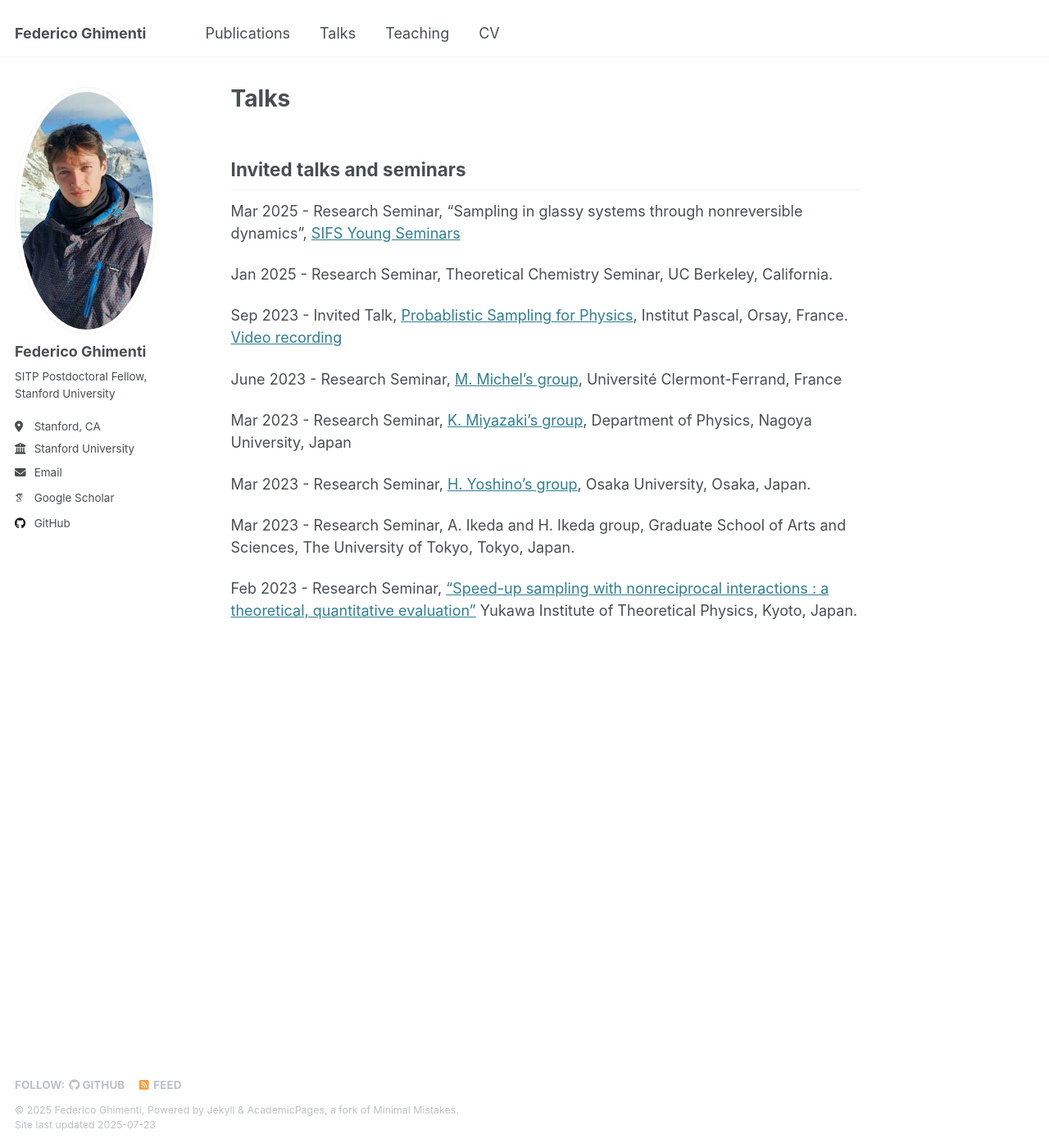
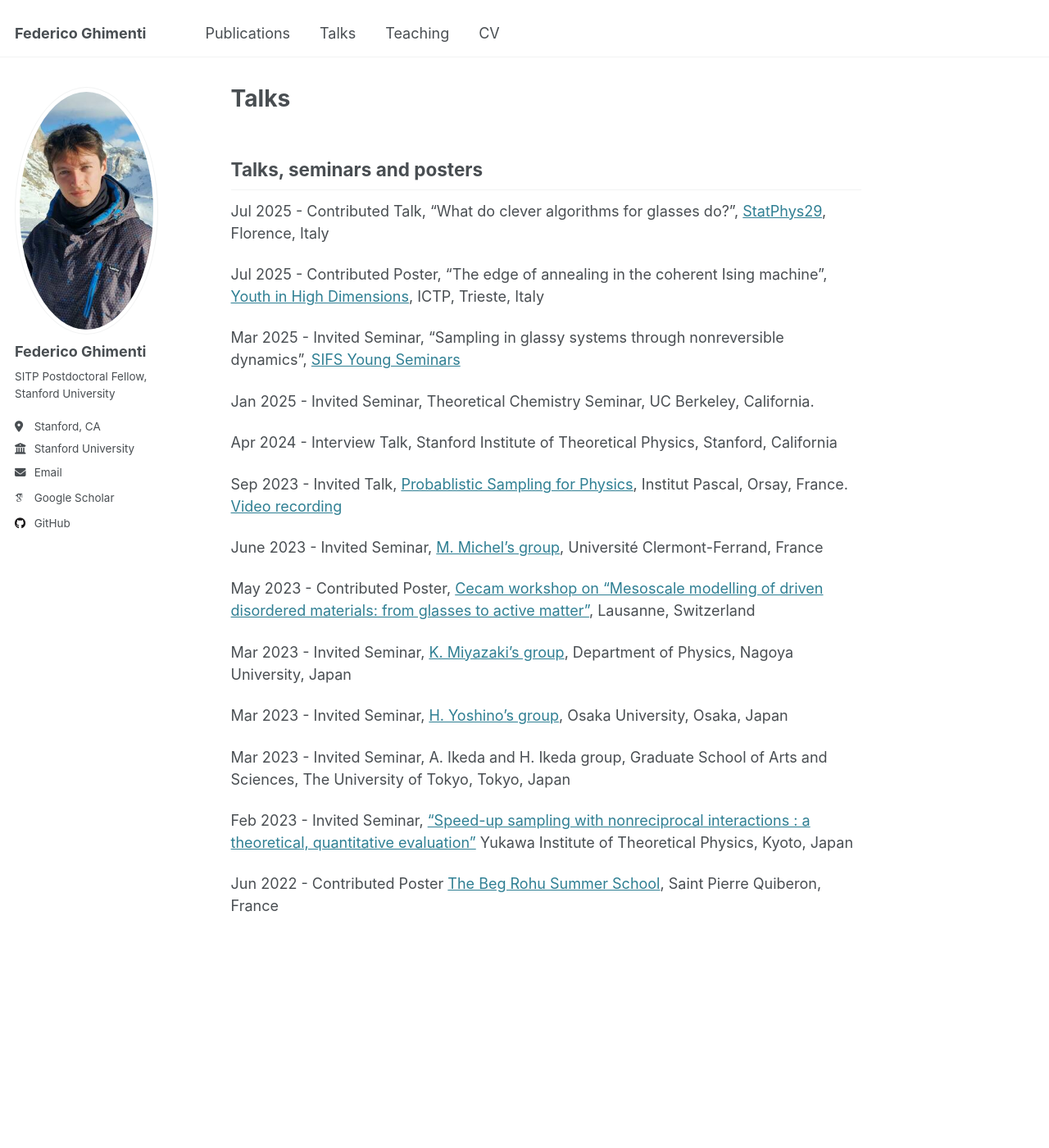
Before and after one commit to FedericoGhimenti/FedericoGhimenti.github.io, a Jekyll site: the page built from _pages/talks.md, in a window 1280 px wide and 1400 px high. Shown: the whole window at 82% size. Built offline with Jekyll 4.4.1, drawn with Linux system fonts in a browser that asks for light colours; some web fonts are replaced.

Commit message:
Talks updated

```diff
--- a/_pages/talks.md
+++ b/_pages/talks.md
@@ -4,20 +4,30 @@ title: "Talks"
 author_profile: true
 ---
 
-## Invited talks and seminars
+## Talks, seminars and posters
 
-Mar 2025 - Research Seminar, "Sampling in glassy systems through nonreversible dynamics", [SIFS Young Seminars](https://www.fisicastatistica.org/young-seminars-sifs)
+Jul 2025 - Contributed Talk, "What do clever algorithms for glasses do?", [StatPhys29](https://statphys29.org/), Florence, Italy
 
-Jan 2025 - Research Seminar, Theoretical Chemistry Seminar, UC Berkeley, California.
+Jul 2025 - Contributed Poster, "The edge of annealing in the coherent Ising machine", [Youth in High Dimensions](https://indico.ictp.it/event/10849), ICTP, Trieste, Italy
+
+Mar 2025 - Invited Seminar, "Sampling in glassy systems through nonreversible dynamics", [SIFS Young Seminars](https://www.fisicastatistica.org/young-seminars-sifs)
+
+Jan 2025 - Invited Seminar, Theoretical Chemistry Seminar, UC Berkeley, California.
+
+Apr 2024 - Interview Talk, Stanford Institute of Theoretical Physics, Stanford, California
 
 Sep 2023 - Invited Talk, [Probablistic Sampling for Physics](https://indico.ijclab.in2p3.fr/event/9042/contributions/31163/), Institut Pascal, Orsay, France. [Video recording](https://www.youtube.com/watch?v=JvF9o2prTcE)
 
-June 2023 - Research Seminar, [M. Michel's group](http://manon-michel.perso.math.cnrs.fr/), Université Clermont-Ferrand, France
+June 2023 - Invited Seminar, [M. Michel's group](http://manon-michel.perso.math.cnrs.fr/), Université Clermont-Ferrand, France
 
-Mar 2023 - Research Seminar, [K. Miyazaki's group](https://www.r.phys.nagoya-u.ac.jp/index-e.shtml), Department of Physics, Nagoya University, Japan
+May 2023 - Contributed Poster, [Cecam workshop on "Mesoscale modelling of driven disordered materials: from glasses to active matter"](https://www.cecam.org/workshop-details/1206), Lausanne, Switzerland
 
-Mar 2023 - Research Seminar, [H. Yoshino's group](http://www.cp.cmc.osaka-u.ac.jp/~yoshino/index-eng.html), Osaka University, Osaka, Japan.
+Mar 2023 - Invited Seminar, [K. Miyazaki's group](https://www.r.phys.nagoya-u.ac.jp/index-e.shtml), Department of Physics, Nagoya University, Japan
 
-Mar 2023 - Research Seminar, A. Ikeda and H. Ikeda group, Graduate School of Arts and Sciences, The University of Tokyo, Tokyo, Japan.
+Mar 2023 - Invited Seminar, [H. Yoshino's group](http://www.cp.cmc.osaka-u.ac.jp/~yoshino/index-eng.html), Osaka University, Osaka, Japan
 
-Feb 2023 - Research Seminar, ["Speed-up sampling with nonreciprocal interactions : a theoretical, quantitative evaluation"](https://www.yukawa.kyoto-u.ac.jp/seminar/s53097?lang=en-GB) Yukawa Institute of Theoretical Physics, Kyoto, Japan.
+Mar 2023 - Invited Seminar, A. Ikeda and H. Ikeda group, Graduate School of Arts and Sciences, The University of Tokyo, Tokyo, Japan
+
+Feb 2023 - Invited Seminar, ["Speed-up sampling with nonreciprocal interactions : a theoretical, quantitative evaluation"](https://www.yukawa.kyoto-u.ac.jp/seminar/s53097?lang=en-GB) Yukawa Institute of Theoretical Physics, Kyoto, Japan
+
+Jun 2022 - Contributed Poster [The Beg Rohu Summer School](https://www.ipht.fr/Meetings/BegRohu2022/index.html), Saint Pierre Quiberon, France
```
